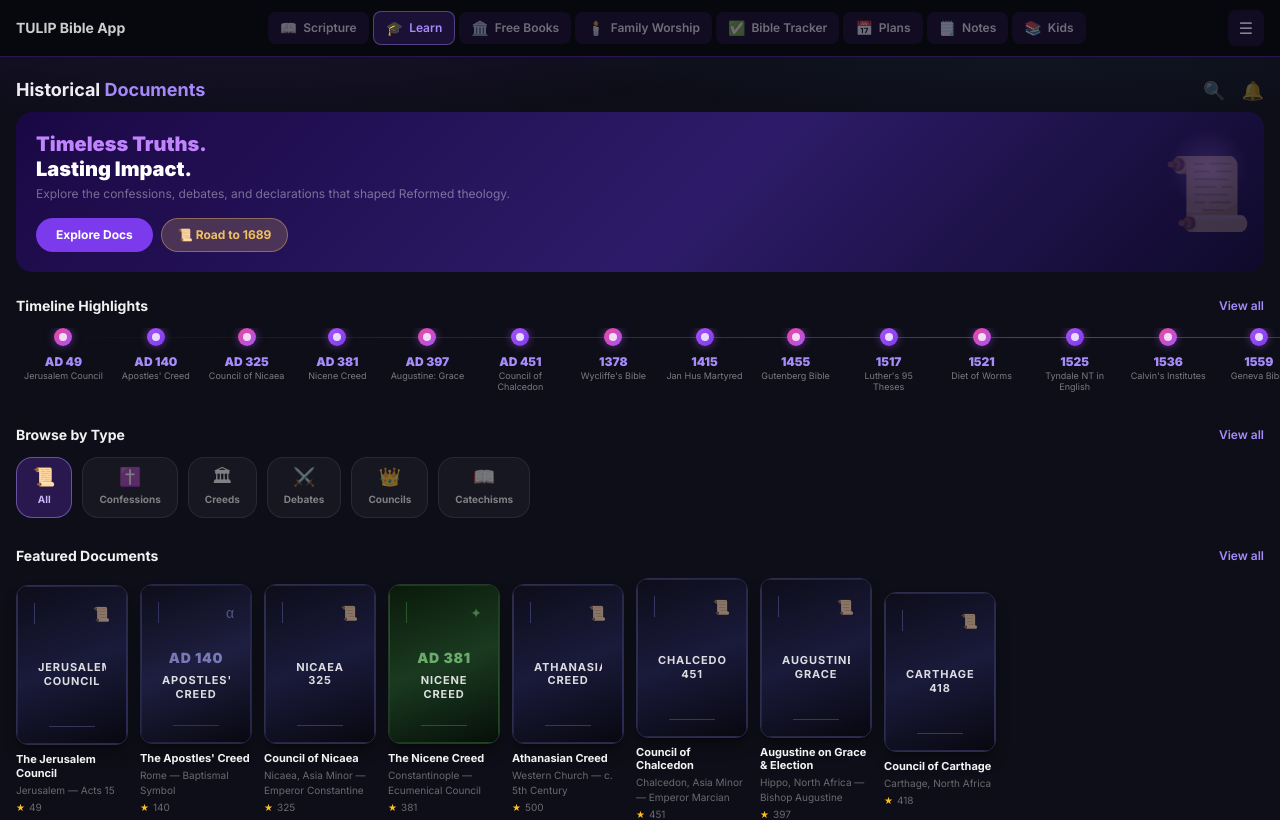
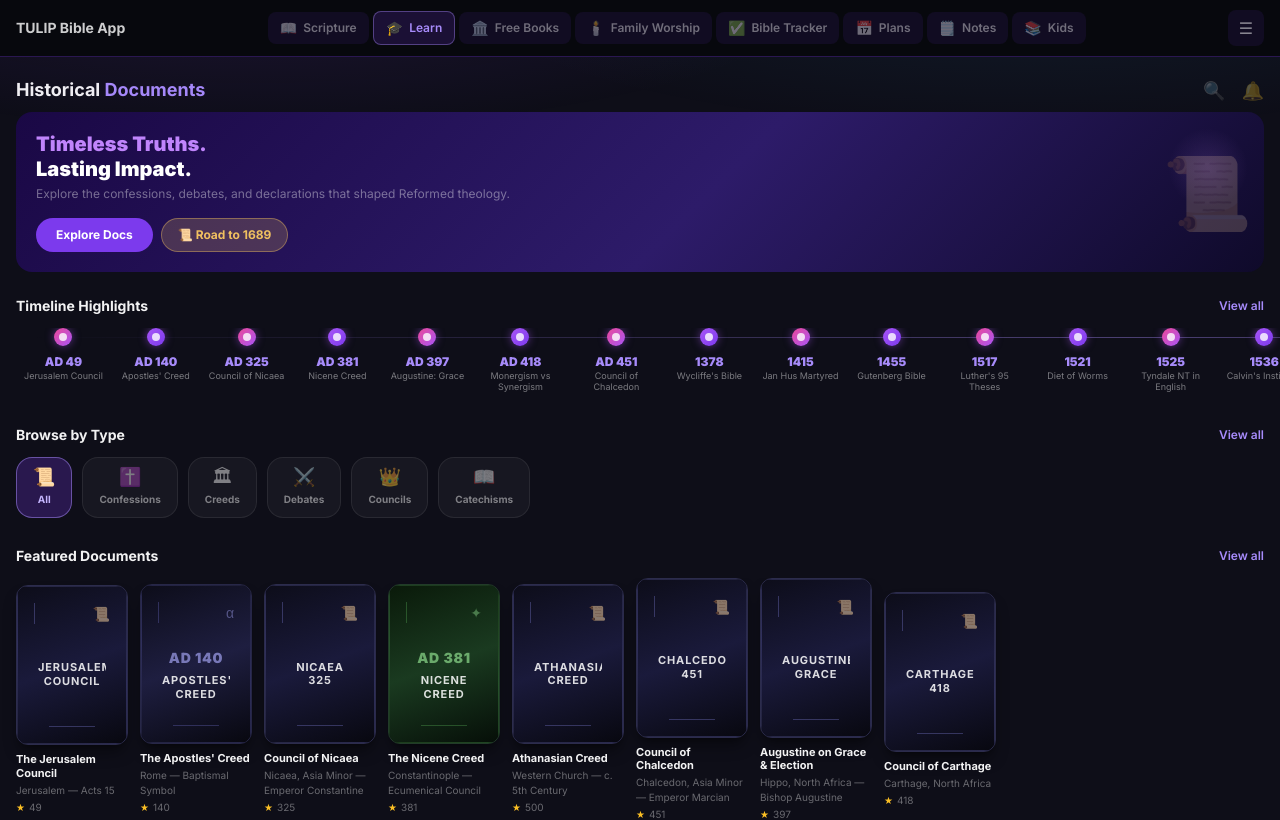
Before and after one commit to josuezuniga93-creator/BIBLE-APP, a Next.js app in the folder frontend/: page /learn in a window 1280 px wide. Shown: the top 820 px of the page. Built offline with nearby package versions, Linux system fonts and the light colour scheme.

Commit message:
feat: add monergism debate to timeline highlights

```diff
--- a/frontend/app/learn/page.tsx
+++ b/frontend/app/learn/page.tsx
@@ -109,6 +109,7 @@ const TIMELINE: { year: string; label: string; docId?: string }[] = [
   { year: "AD 325",   label: "Council of Nicaea",        docId: "council-nicaea"     },
   { year: "AD 381",   label: "Nicene Creed",             docId: "nicene-creed"       },
   { year: "AD 397",   label: "Augustine: Grace",         docId: "augustine-grace"    },
+  { year: "AD 418",   label: "Monergism vs Synergism",   docId: "monergism-debate"   },
   { year: "AD 451",   label: "Council of Chalcedon",     docId: "council-chalcedon"  },
   // Pre-Reformation — seeds of reform
   { year: "1378",     label: "Wycliffe's Bible",         docId: "wycliffe"           },
```
Also changed, not shown: 1 other file (tests, documents, lock files or other folders).
